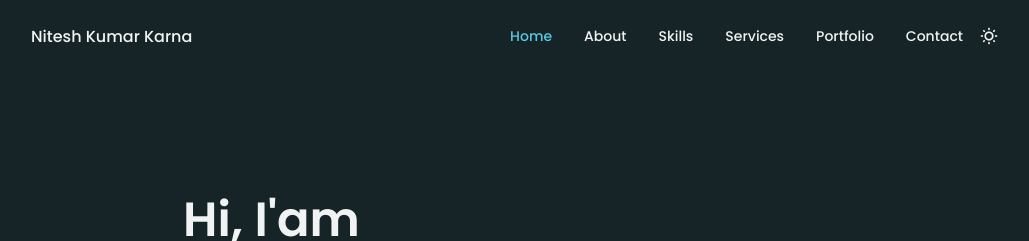
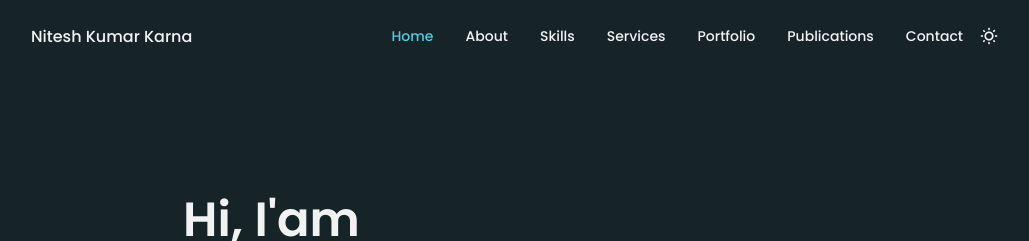
Before and after one commit to nkkarna24/blog, a plain HTML site: page index.html in a window 1280 px wide. Shown: the top 241 px of the page, without its empty margins (125-1154 px from the left). Drawn offline with nearby package versions, Linux system fonts and the light colour scheme.

Commit message:
Update index.html

```diff
--- a/index.html
+++ b/index.html
@@ -48,6 +48,11 @@
                                 <i class="uil uil-scenery nav__icon"></i>Portfolio
                             </a>
                         </li>
+                        <li class="nav__item">
+    <a href="#publications" class="nav__link">
+        <i class="uil uil-book-open nav__icon"></i>Publications
+    </a>
+</li>
                         <li class="nav__item">
                             <a href="#contact" class="nav__link">
                                 <i class="uil uil-message nav__icon"></i>Contact
@@ -683,6 +688,23 @@
 
         </section>
 
+        <!--==================== PUBLICATIONS ====================-->
+<section class="publications section" id="publications">
+    <h2 class="section__title">Publications</h2>
+    <span class="section__subtitle">My publication list</span>
+    <div class="publications__container container grid">
+        <!-- Example publication item -->
+        <div class="publications__content">
+            <h3 class="publications__title">Unusual presentations in systemic lupus erythematosus with concurrent IgA nephropathy lesion: a rare case report from Eastern Nepal</h3>
+            <p class="publications__description">Annals of Medicine and Surgery<a href="https://doi.org/10.1097/ms9.0000000000002401" target="_blank"> Link</a></p>
+        </div>
+        <div class="publications__content">
+            <h3 class="publications__title">Concurrent acute interstitial nephritis with acute pyelonephritis in DRESS syndrome: a rare case report</h3>
+            <p class="publications__description">Annals of Medicine and Surgery<a href="https://doi.org/10.1097/ms9.0000000000003318" target="_blank"> Link</a></p>
+        </div>
+        <!-- Add more publication items as needed -->
+    </div>
+</section>
         <!--==================== PROJECT IN MIND ====================-->
         <section class="project section">
 
```
